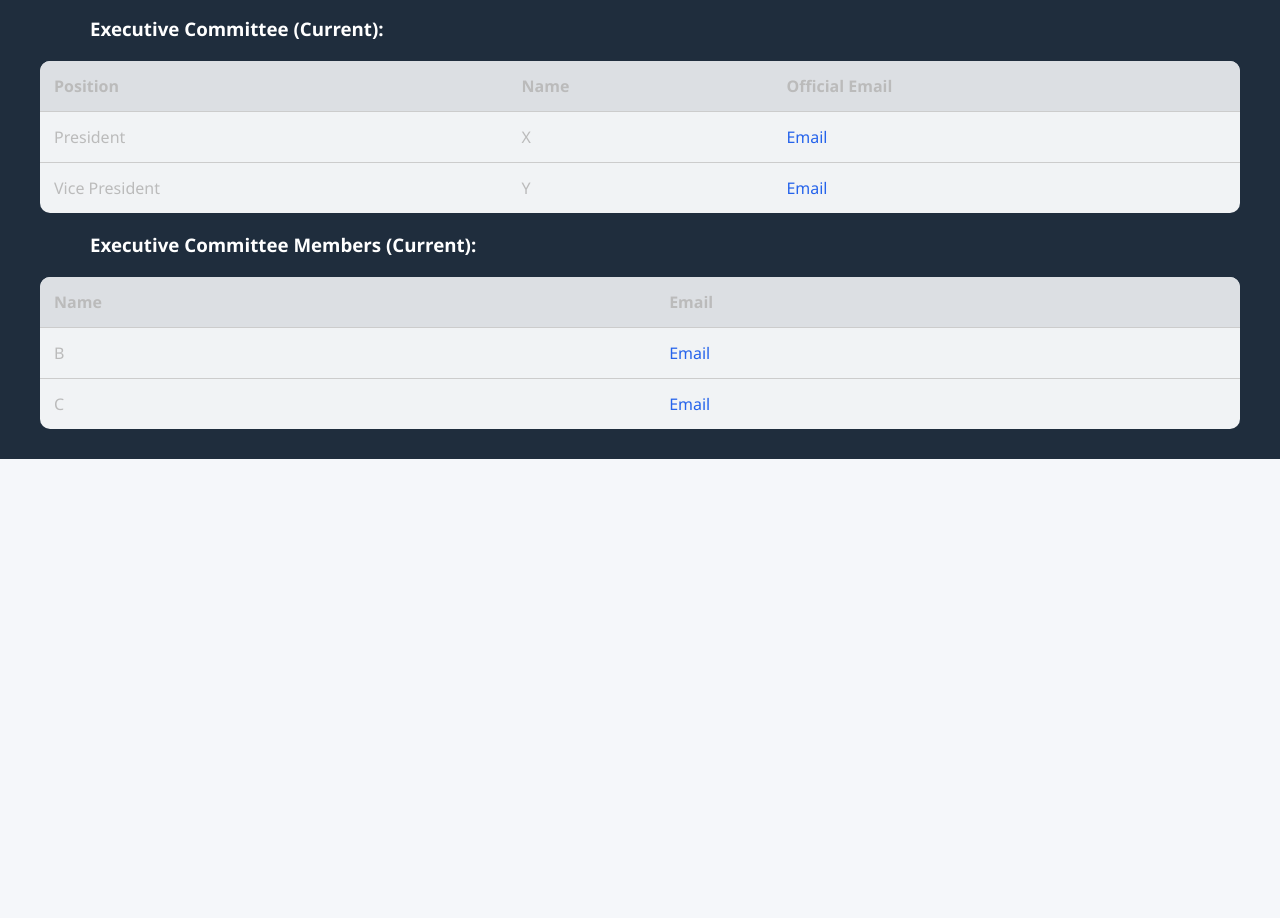
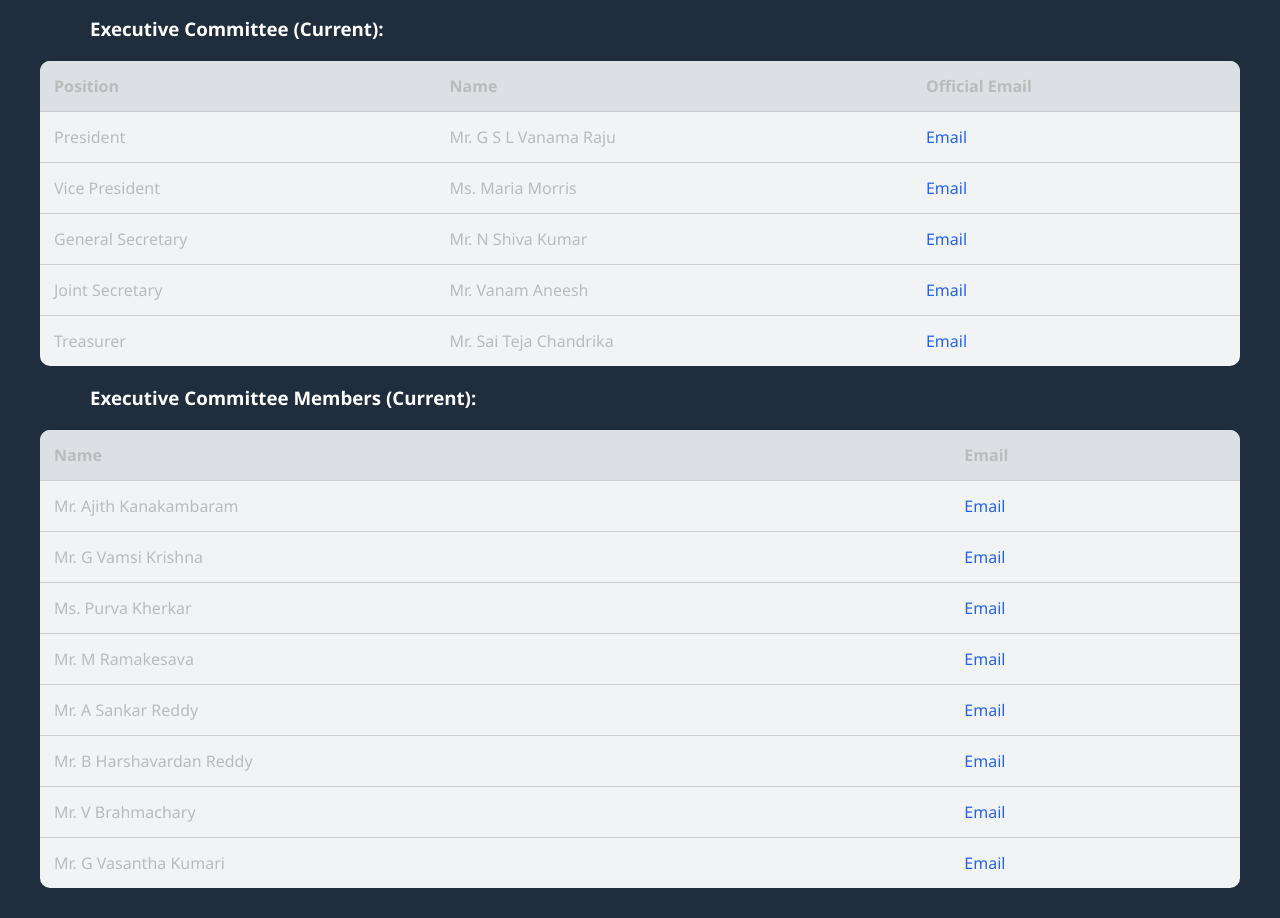
Before and after one commit to botbilly/iith-swa, a plain HTML site: page index.html in a window 1280 px wide. Shown: the part 1254-2172 px from the top of the page. Before the commit the page ends 1713 px from the top, so only its background shows below. Drawn offline with Linux system fonts and the light colour scheme.

Commit message:
Update index.html

```diff
--- a/index.html
+++ b/index.html
@@ -223,13 +223,28 @@ Society Address: 2nd Floor, Admin Block, IIT Hyderabad, Kandi, Sangareddy, Telan
             <tbody>
                 <tr>
                     <td>President</td>
-                    <td>X</td>
-                    <td><a href="mailto:x@example.com">Email</a></td>
+                    <td>Mr. G S L Vanama Raju</td>
+                    <td><a href="mailto:v.raju@admin.iith.ac.in">Email</a></td>
                 </tr>
                 <tr>
                     <td>Vice President</td>
-                    <td>Y</td>
-                    <td><a href="mailto:y@example.com">Email</a></td>
+                    <td>Ms. Maria Morris</td>
+                    <td><a href="mailto:maria.morris@admin.iith.ac.in">Email</a></td>
+                </tr>
+                <tr>
+                    <td>General Secretary</td>
+                    <td>Mr. N Shiva Kumar</td>
+                    <td><a href="mailto:shiva.nyalam@admin.iith.ac.in">Email</a></td>
+                </tr>
+                <tr>
+                    <td>Joint Secretary</td>
+                    <td>Mr. Vanam Aneesh</td>
+                    <td><a href="mailto:aneesh.v@admin.iith.ac.in">Email</a></td>
+                </tr>
+                <tr>
+                    <td>Treasurer</td>
+                    <td>Mr. Sai Teja Chandrika</td>
+                    <td><a href="mailto:saiteja.c@admin.iith.ac.in">Email</a></td>
                 </tr>
             </tbody>
         </table>
@@ -249,12 +264,36 @@ Society Address: 2nd Floor, Admin Block, IIT Hyderabad, Kandi, Sangareddy, Telan
             </thead>
             <tbody>
                 <tr>
-                    <td>B</td>
-                    <td><a href="mailto:b@example.com">Email</a></td>
+                    <td>Mr. Ajith Kanakambaram</td>
+                    <td><a href="mailto:ajith.ak@admin.iith.ac.in">Email</a></td>
                 </tr>
                 <tr>
-                    <td>C</td>
-                    <td><a href="mailto:c@example.com">Email</a></td>
+                    <td>Mr. G Vamsi Krishna</td>
+                    <td><a href="mailto:vamsi.krishna@admin.iith.ac.in">Email</a></td>
+                </tr>
+                <tr>
+                    <td>Ms. Purva Kherkar</td>
+                    <td><a href="mailto:purva.kherkar@admin.iith.ac.in">Email</a></td>
+                </tr>
+                <tr>
+                    <td>Mr. M Ramakesava</td>
+                    <td><a href="mailto:rama.kesava@admin.iith.ac.in">Email</a></td>
+                </tr>
+                 <tr>
+                    <td>Mr. A Sankar Reddy</td>
+                    <td><a href="mailto:sankar.reddy@admin.iith.ac.in">Email</a></td>
+                </tr>
+                <tr>
+                    <td>Mr. B Harshavardan Reddy</td>
+                    <td><a href="mailto:harshavardan.b@admin.iith.ac.in">Email</a></td>
+                </tr>
+                <tr>
+                    <td>Mr. V Brahmachary</td>
+                    <td><a href="mailto:brahmachary.vadla@admin.iith.ac.in">Email</a></td>
+                </tr>
+                <tr>
+                    <td>Mr. G Vasantha Kumari</td>
+                    <td><a href="mailto:vasantha.reddy@admin.iith.ac.in">Email</a></td>
                 </tr>
             </tbody>
         </table>
```
